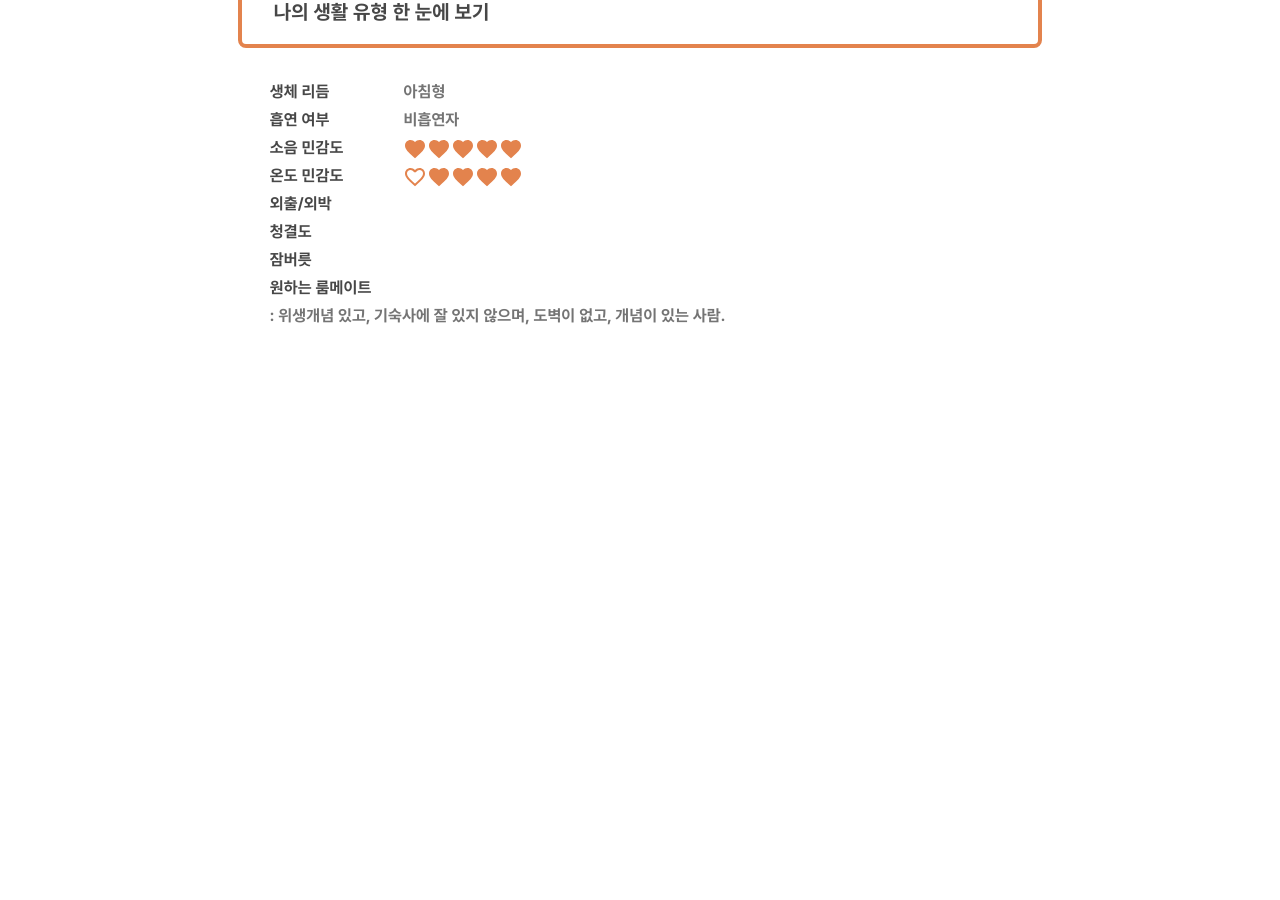
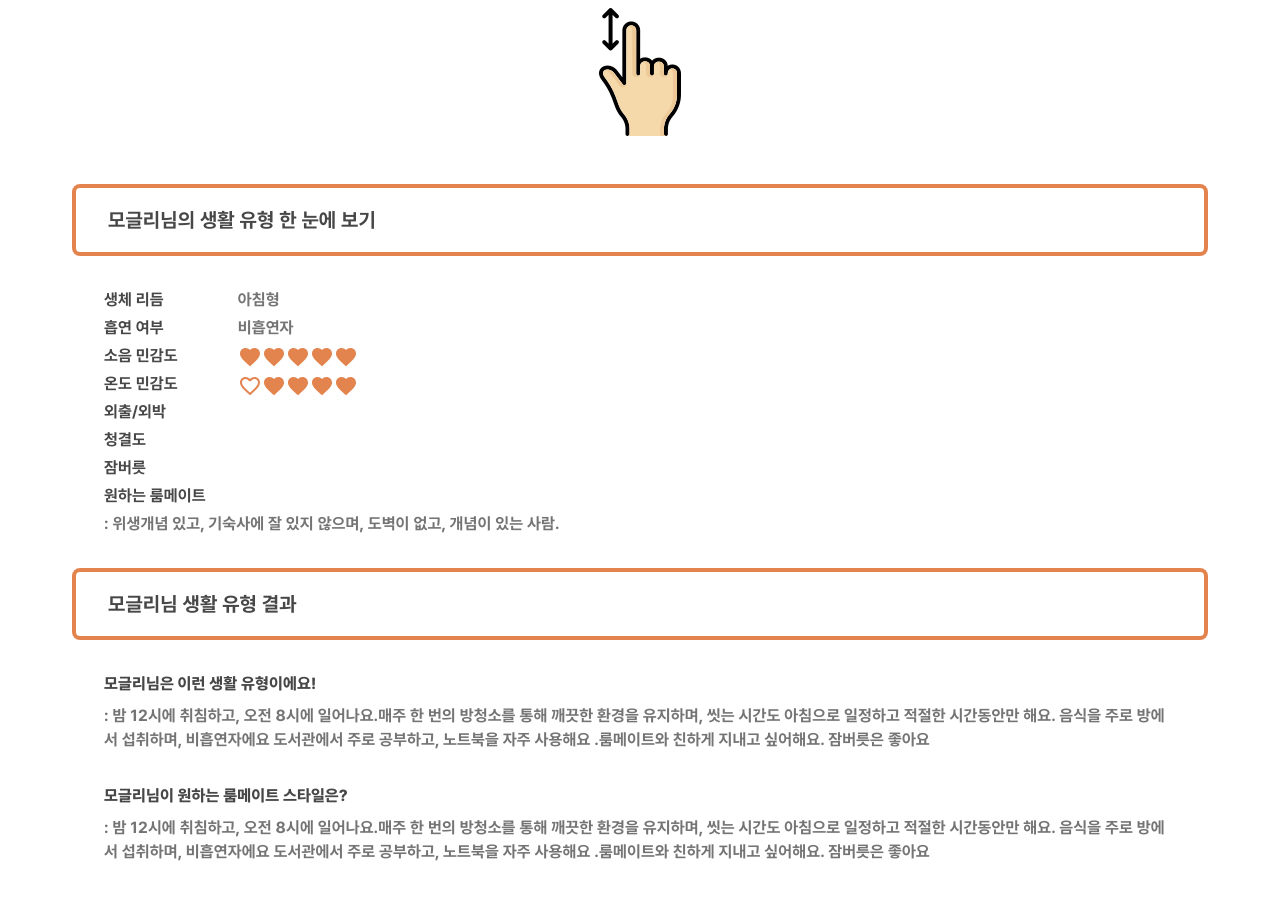
Before and after one commit to causyj/Roomate-FE, a React (Create React App) app: page /testresult in a window 1280 px wide. Shown: the part 1044-1944 px from the top of the page. Before the commit the page ends 1428 px from the top, so only its background shows below. Built offline with nearby package versions, Linux system fonts and the light colour scheme.

Commit message:
Updated LifeType.tsx: Added type result description

```diff
--- a/src/pages/testresult/LifeType.tsx
+++ b/src/pages/testresult/LifeType.tsx
@@ -31,20 +31,39 @@ const TypeAtAGlance = () =>{
       </div>
     )
 }
+const ResultDetail = () => {
+    return(
+        <div className="p-8">
+            <div className="font-['800'] mb-2">모글리님은 이런 생활 유형이에요!</div>
+            <div className="font-['700'] text-primary-gray mb-8">: 밤 12시에 취침하고, 오전 8시에 일어나요.매주 한 번의 방청소를 통해 깨끗한 환경을 유지하며,
+                    씻는 시간도 아침으로 일정하고 적절한 시간동안만 해요. 음식을 주로 방에서 섭취하며, 비흡연자에요
+                    도서관에서 주로 공부하고, 노트북을 자주 사용해요 .룸메이트와 친하게 지내고 싶어해요. 잠버릇은 좋아요
+            </div>
+            <div className="font-['800'] mb-2">모글리님이 원하는 룸메이트 스타일은?</div>
+            <div className="font-['700'] text-primary-gray">: 밤 12시에 취침하고, 오전 8시에 일어나요.매주 한 번의 방청소를 통해 깨끗한 환경을 유지하며,
+                    씻는 시간도 아침으로 일정하고 적절한 시간동안만 해요. 음식을 주로 방에서 섭취하며, 비흡연자에요
+                    도서관에서 주로 공부하고, 노트북을 자주 사용해요 .룸메이트와 친하게 지내고 싶어해요. 잠버릇은 좋아요
+            </div>
+        </div>
+
+    )
+}
 
 export const LifeType =() => {
     return (
         <div>
             <div className="text-center text-2xl font-['800']">
-            <div className='mb-4 mt-4'>모글리님의 생활 유형은, </div>
-            <span className='text-5xl text-primary-orange'>원숭이</span> 입니다.
-        </div>
+                <div className='mb-4 mt-4'>모글리님의 생활 유형은, </div>
+                <span className='text-5xl text-primary-orange'>원숭이</span> 입니다.
+            </div>
          <AnimalDescription />
         <div className=" flex justify-center ">
             <img src={process.env.PUBLIC_URL + '/scroll.png'} alt="scroll"  />
         </div>
-        <TitleBox title={'나의 생활 유형 한 눈에 보기'}/>
+        <div className="mt-12"> <TitleBox title={'모글리님의 생활 유형 한 눈에 보기'}/></div>
         <TypeAtAGlance />
+        <TitleBox title={'모글리님 생활 유형 결과'}/>
+        <ResultDetail />
         </div>
     )
 }
--- a/src/pages/testresult/components/TitleBox.tsx
+++ b/src/pages/testresult/components/TitleBox.tsx
@@ -1,6 +1,6 @@
 export function TitleBox({title }: { title: string }) {
     return (
-        <div className="mt-8">
+        <div>
             <div className="w-full h-8 border-4 border-primary-orange rounded-lg flex items-center justify-start p-8 font-['700'] text-xl ">
                 {title}
             </div>
```
